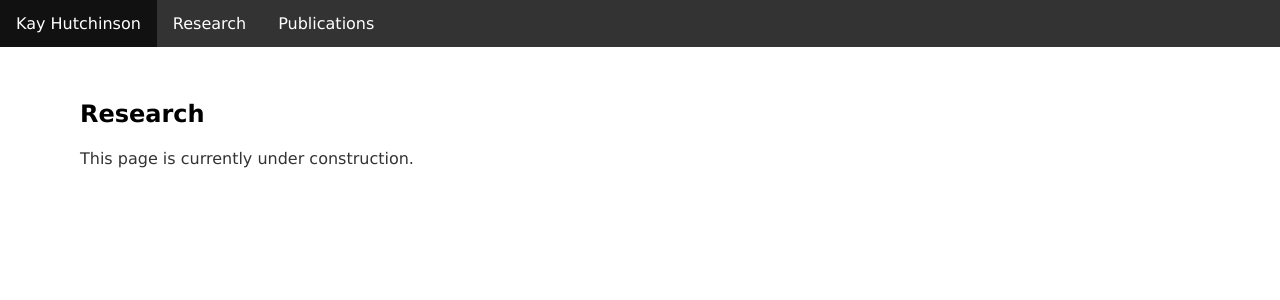
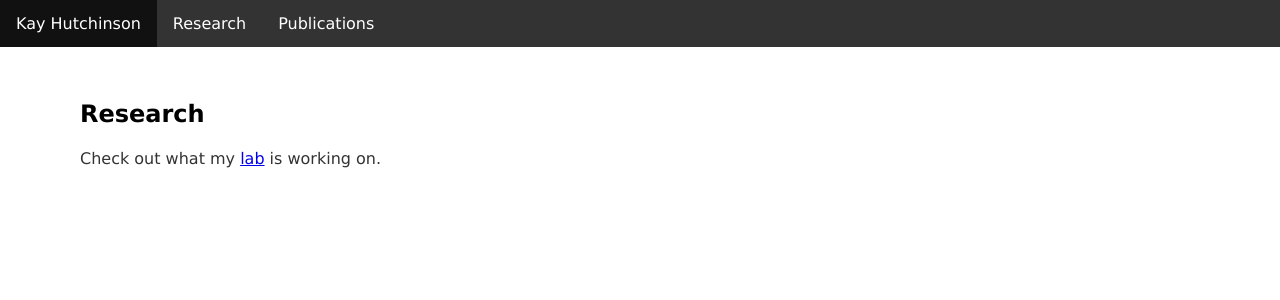
Before and after one commit to kch4fk/kch4fk.github.io, a Jekyll site: the page built from research/index.html, in a window 1280 px wide. Shown: the top 300 px of the page. Built offline with Jekyll 4.4.1, drawn with Linux system fonts in a browser that asks for light colours.

Commit message:
Update index.html

```diff
--- a/research/index.html
+++ b/research/index.html
@@ -5,5 +5,5 @@ title: "Research"
 <div class="content">
 	<h2>Research</h2>
 	<!--<p>Text <em>emphasis</em> Text <a href="/about">Read more</a></p>-->
-	<p>This page is currently under construction.</p>
+	<p>Check out what my <a href="http://faculty.virginia.edu/alemzadeh/research.html">lab</a> is working on.</p>
 </div><!-- /.blurb -->
```
